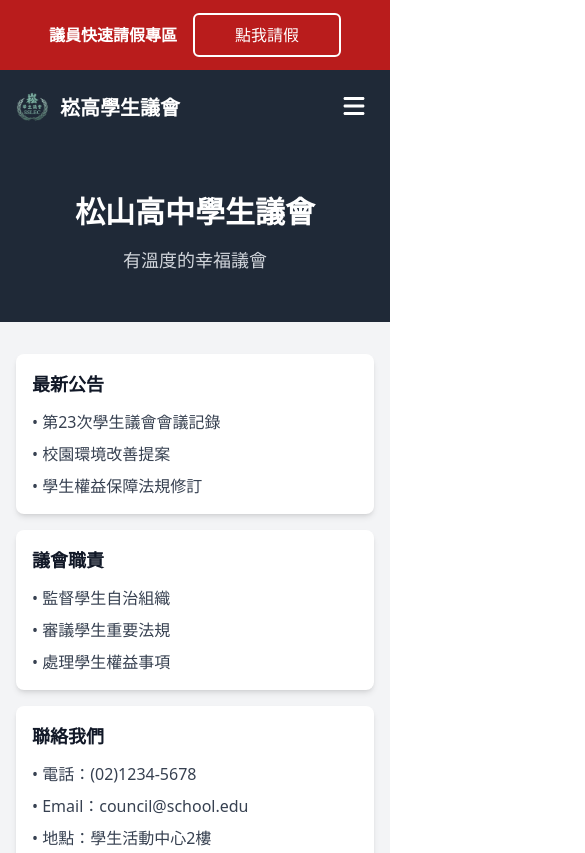
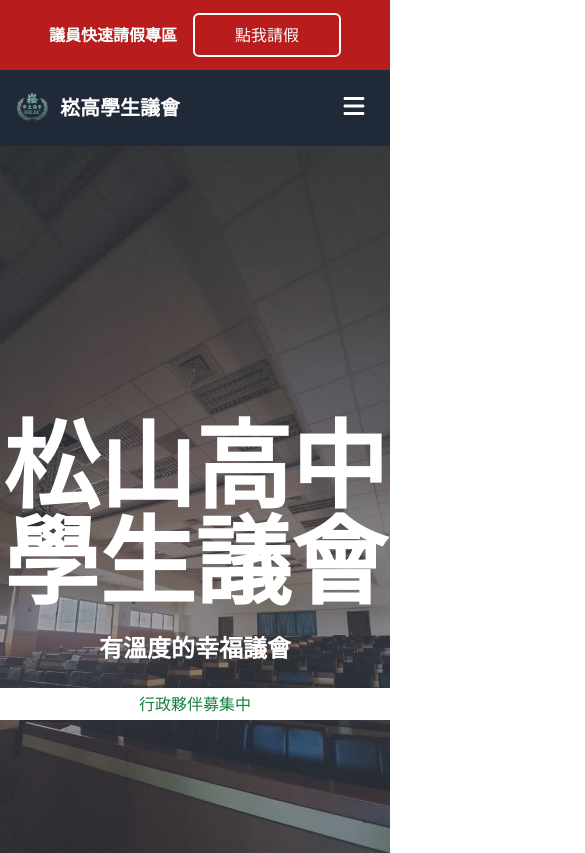
Before and after one commit to forgithub338/ssshCouncil, a Next.js app: page / in a window 390 px wide. Shown: the top 853 px of the page, 585 px wide, since content can reach past the window. Built offline with nearby package versions, Linux system fonts and the light colour scheme.

Commit message:
phone version2

```diff
--- a/app/page.js
+++ b/app/page.js
@@ -1,52 +1,13 @@
 export default function Home() {
     return (
-        <main className="min-h-screen bg-gray-100">
-            {/* Hero Section */}
-            <div className="bg-gray-800 text-white py-12 md:py-20">
-                <div className="container mx-auto px-4">
-                    <h1 className="text-3xl md:text-4xl font-bold mb-4 text-center">松山高中學生議會</h1>
-                    <p className="text-lg md:text-xl text-gray-300 text-center">有溫度的幸福議會</p>
-                </div>
-            </div>
-
-            {/* Main Content */}
-            <div className="container mx-auto px-4 py-8 md:py-12">
-                {/* Features Grid */}
-                <div className="grid grid-cols-1 md:grid-cols-3 gap-4 md:gap-8">
-                    <div className="bg-white p-4 md:p-6 rounded-lg shadow-md hover:shadow-lg transition-shadow">
-                        <h2 className="text-lg md:text-xl font-bold mb-3 md:mb-4 text-gray-900">最新公告</h2>
-                        <ul className="space-y-2 text-gray-700">
-                            <li className="hover:text-orange-500 cursor-pointer">• 第23次學生議會會議記錄</li>
-                            <li className="hover:text-orange-500 cursor-pointer">• 校園環境改善提案</li>
-                            <li className="hover:text-orange-500 cursor-pointer">• 學生權益保障法規修訂</li>
-                        </ul>
-                    </div>
-
-                    <div className="bg-white p-4 md:p-6 rounded-lg shadow-md hover:shadow-lg transition-shadow">
-                        <h2 className="text-lg md:text-xl font-bold mb-3 md:mb-4 text-gray-900">議會職責</h2>
-                        <ul className="space-y-2 text-gray-700">
-                            <li className="hover:text-orange-500 cursor-pointer">• 監督學生自治組織</li>
-                            <li className="hover:text-orange-500 cursor-pointer">• 審議學生重要法規</li>
-                            <li className="hover:text-orange-500 cursor-pointer">• 處理學生權益事項</li>
-                        </ul>
-                    </div>
-
-                    <div className="bg-white p-4 md:p-6 rounded-lg shadow-md hover:shadow-lg transition-shadow">
-                        <h2 className="text-lg md:text-xl font-bold mb-3 md:mb-4 text-gray-900">聯絡我們</h2>
-                        <ul className="space-y-2 text-gray-700">
-                            <li>• 電話：(02)1234-5678</li>
-                            <li>• Email：council@school.edu</li>
-                            <li>• 地點：學生活動中心2樓</li>
-                        </ul>
-                    </div>
-                </div>
-
-                {/* Call to Action */}
-                <div className="text-center mt-8 md:mt-12">
-                    <button className="bg-gray-800 text-white px-6 md:px-8 py-2 md:py-3 rounded-full hover:bg-gray-700 hover:text-orange-500 transition-colors duration-300">
-                        提交建議案
-                    </button>
-                </div>
+        <main className="min-h-screen  bg-[url('/images/background.jpg')] bg-cover bg-center bg-opacity-100">
+            <div className="container flex flex-col items-center justify-center min-h-screen bg-gray-600 bg-opacity-50">
+                <span className="text-8xl font-bold text-white">松山高中</span>
+                <span className="text-8xl font-bold text-white">學生議會</span>
+                <br/>
+                <p className="text-2xl font-semibold text-white">有溫度的幸福議會</p>
+                <br/>
+                <div className="bg-white  h-8 w-[800px] flex items-center justify-center text-green-700">行政夥伴募集中</div>
             </div>
         </main>
     );
```
